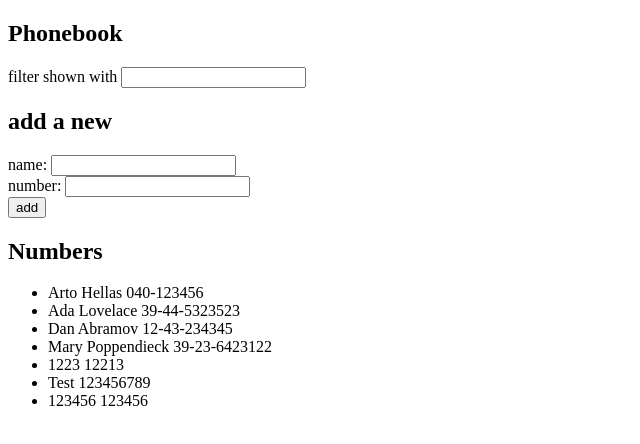
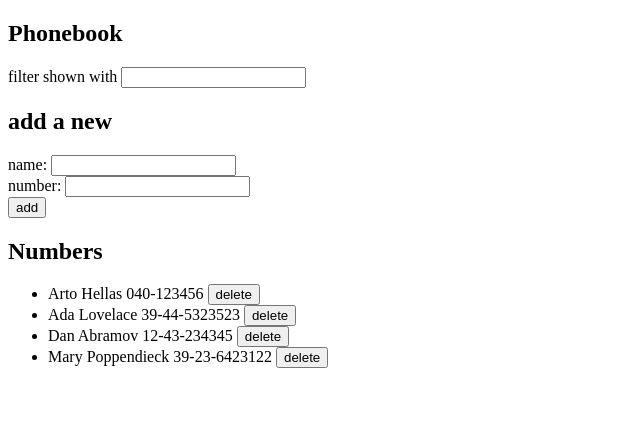
Before and after one commit to salahadawi/fullstackopen, a React (Create React App) app in the folder part2/phonebook/: page / in a window 1280 px wide. Shown: the top 444 px of the page, without its empty margins (0-640 px from the left). Built offline with nearby package versions, Linux system fonts and the light colour scheme; data requests are answered from the project's data file.

Commit message:
part 2.17

```diff
--- a/part2/phonebook/db.json
+++ b/part2/phonebook/db.json
@@ -19,21 +19,6 @@
       "name": "Mary Poppendieck",
       "number": "39-23-6423122",
       "id": 4
-    },
-    {
-      "name": "1223",
-      "number": "12213",
-      "id": 5
-    },
-    {
-      "name": "Test",
-      "number": "123456789",
-      "id": 6
-    },
-    {
-      "name": "123456",
-      "number": "123456",
-      "id": 7
     }
   ]
 }
--- a/part2/phonebook/src/App.js
+++ b/part2/phonebook/src/App.js
@@ -13,10 +13,14 @@ const PersonForm = ({ addName, newName, newNumber, handleNameChange, handleNumbe
   </form>
 )
 
-const Persons = ({ persons, filter}) => (
+const Person = ({ person, deletePerson}) => (
+  <li>{person.name} {person.number} <button onClick={deletePerson}>delete</button></li>
+)
+
+const Persons = ({ persons, filter, deletePerson}) => (
   <ul>
     {persons.filter(person => person.name.toLowerCase().includes(filter.toLowerCase()))
-    .map(person => <li key={person.name}>{person.name} {person.number}</li>)}
+    .map(person => <Person key={person.id} person={person} deletePerson={() => deletePerson(person.id)}/>)}
   </ul>
 )
 
@@ -58,6 +62,20 @@ const App = () => {
       })
   }
 
+  const deletePerson = (id) => {
+    const person = persons.find(person => person.id === id)
+    if (window.confirm(`Delete ${person.name}?`)) {
+      personService.deletePerson(id)
+        .then(returnedPerson => {
+          setPersons(persons.filter(person => person.id !== id))
+        }).catch(error => {
+          alert(`Information of ${person.name} has already been removed from server`)
+          setPersons(persons.filter(person => person.id !== id))
+        }
+        )
+    }
+  }
+
   useEffect(() => {
     console.log('effect')
     personService.getAll()
@@ -74,7 +92,7 @@ const App = () => {
       <h2>add a new</h2>
       <PersonForm addName={addName} newName={newName} newNumber={newNumber} handleNameChange={handleNameChange} handleNumberChange={handleNumberChange} />
       <h2>Numbers</h2>
-      <Persons persons={persons} filter={filter} />
+      <Persons persons={persons} filter={filter} deletePerson={deletePerson}/>
     </div>
   )
 }
--- a/part2/phonebook/src/services/persons.js
+++ b/part2/phonebook/src/services/persons.js
@@ -17,4 +17,9 @@ const update = (id, newObject) => {
     return request.then(response => response.data)
 }
 
-export default { getAll, create, update }
+const deletePerson = (id) => {
+    const request = axios.delete(`${baseUrl}/${id}`)
+    return request.then(response => response.data)
+}
+
+export default { getAll, create, update, deletePerson}
```
